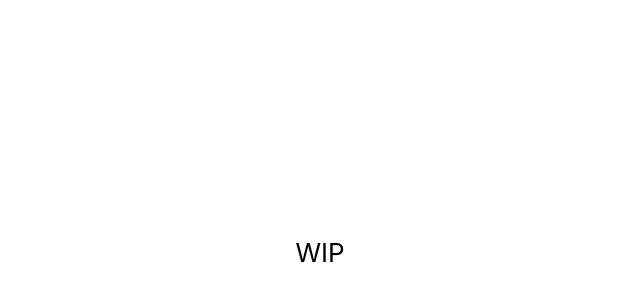
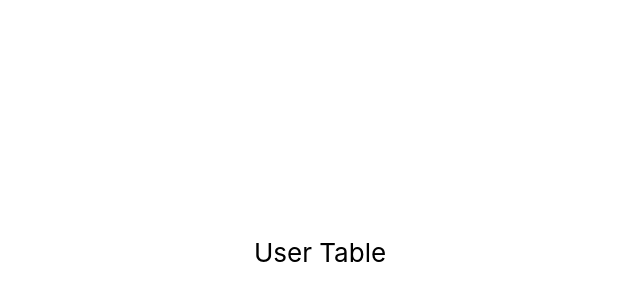
Before and after one commit to vincechang/kkstream, a React app: page / in a window 1280 px wide. Shown: the part 148-448 px from the top of the page, without its empty margins (320-960 px from the left). Built offline with nearby package versions, Linux system fonts and the light colour scheme.

Commit message:
[WIP] Add layout of user table

```diff
--- a/src/App.js
+++ b/src/App.js
@@ -1,10 +1,13 @@
 import React from 'react';
+import UserTable from './components/UserTable/UserTable';
 import './App.css';
 
 function App() {
   return (
     <div className="App">
-      <header className="App-header">WIP</header>
+      <header className="App-header">
+        <UserTable />
+      </header>
     </div>
   );
 }
--- /dev/null
+++ b/src/components/UserTable/UserTable.js
@@ -0,0 +1,7 @@
+import React from 'react';
+
+function UserTable() {
+  return <div>User Table</div>;
+}
+
+export default UserTable;
```
